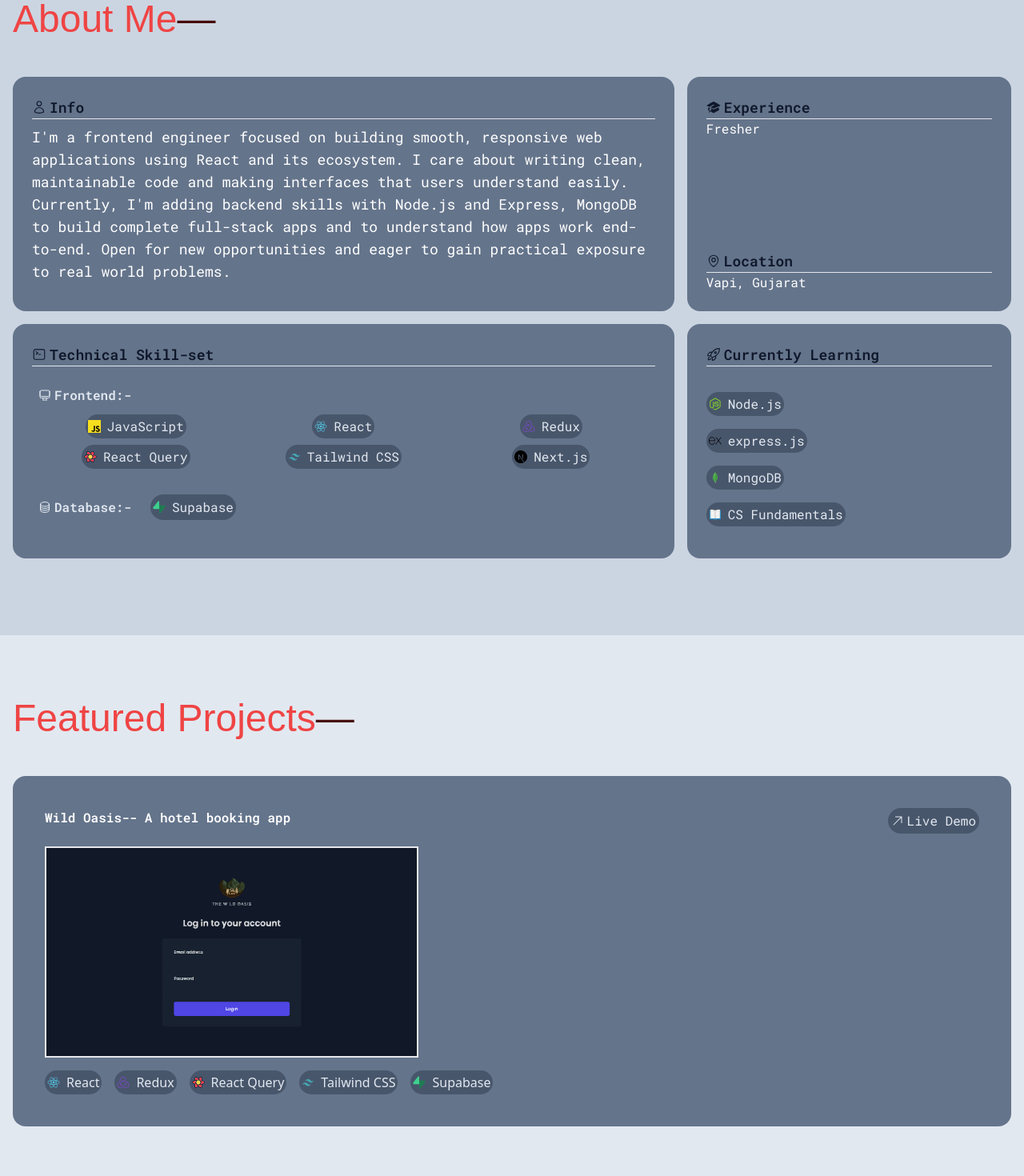
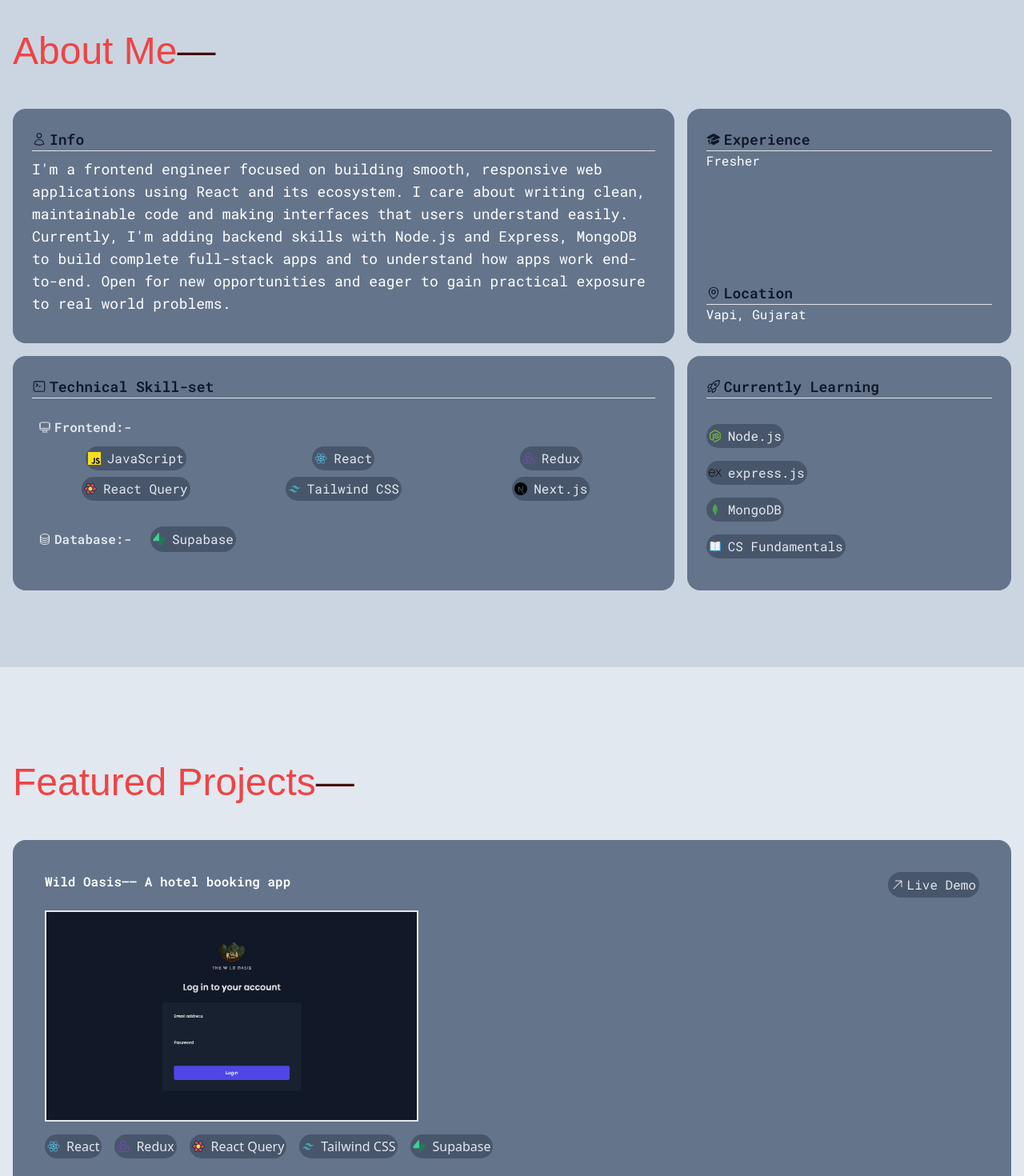
Before and after one commit to Shatayu25/portfolio_sd, a React (Vite) app: page / in a window 1280 px wide. Shown: the part 880-2350 px from the top of the page at 80% size. Built offline with nearby package versions, Linux system fonts and the light colour scheme; a web font is replaced by a local one.

Commit message:
Fourth Commit

```diff
--- a/src/components/AboutSection.jsx
+++ b/src/components/AboutSection.jsx
@@ -7,22 +7,24 @@
   HiOutlineComputerDesktop,
   HiOutlineCircleStack,
 } from 'react-icons/hi2';
+import SubHeading from './SubHeading';
+import TechPills from './TechPills';
 
 function AboutSection() {
   return (
     <section className='bg-slate-300 py-20' id='about'>
-      <div className='flex px-4 font-poller text-5xl'>
+      <div className='flex px-4 font-poller text-5xl mt-10'>
         <h1 className='text-red-500'>About Me</h1>
         <span className='text-red-950'>&mdash;</span>
       </div>
       <div className='grid font-roboto grid-cols-3 p-4 grid-rows-2 gap-4 mt-8'>
         <div className='col-start-1 col-end-3 bg-slate-500 w-full h-full p-6 rounded-2xl'>
-          <div className='flex gap-1 text-lg items-center font-extrabold text-slate-900 border-b-[1px]'>
+          <SubHeading>
             <span>
               <HiOutlineUser />
             </span>
             <p>Info</p>
-          </div>
+          </SubHeading>
           <p className='text-lg mt-2'>
             I&apos;m a frontend engineer focused on building smooth, responsive
             web applications using React and its ecosystem. I care about writing
@@ -35,32 +37,32 @@
         </div>
         <div className=' flex flex-col justify-between bg-slate-500 w-full h-full p-6 rounded-2xl'>
           <div>
-            <div className='flex gap-1 text-lg items-center font-extrabold text-slate-900 border-b-[1px]'>
+            <SubHeading>
               <span>
                 <HiAcademicCap />
               </span>
               <p>Experience</p>
-            </div>
+            </SubHeading>
             <p>Fresher</p>
           </div>
           <div>
-            <div className='flex gap-1 text-lg items-center font-extrabold text-slate-900 border-b-[1px]'>
+            <SubHeading>
               <span>
                 <HiOutlineMapPin />
               </span>
               <p>Location</p>
-            </div>
+            </SubHeading>
             <p>Vapi, Gujarat</p>
           </div>
         </div>
         <div className='col-start-1 col-end-3'>
           <div className='bg-slate-500 w-full h-full p-6 rounded-2xl'>
-            <div className='flex gap-1 text-lg items-center font-extrabold text-slate-900 border-b-[1px]'>
+            <SubHeading>
               <span>
                 <HiOutlineCommandLine />
               </span>
               <p>Technical Skill-set</p>
-            </div>
+            </SubHeading>
             <div className='p-1 rounded-2xl mt-4'>
               <div className='flex text-slate-200 items-center gap-1 p-1 text-base font-extrabold'>
                 <span>
@@ -69,42 +71,42 @@
                 <p>Frontend:-</p>
               </div>
               <div className='grid grid-cols-3 grid-rows-2 gap-2 justify-items-center my-2'>
-                <div className='flex items-center gap-2 p-[3px] px-[3px] w-fit bg-slate-800/40 rounded-2xl text-slate-200 hover:text-slate-800 hover:bg-slate-200 cursor-pointer transition-all duration-300'>
+                <TechPills>
                   <span className='w-4 h-4 inline-block'>
                     <img src='./js-logo.svg' alt='js-logo' />
                   </span>
                   <p>JavaScript</p>
-                </div>
-                <div className='flex items-center gap-2 p-[3px] px-[3px] w-fit bg-slate-800/40 rounded-2xl text-slate-200 hover:text-slate-800 hover:bg-slate-200 cursor-pointer transition-all duration-300'>
+                </TechPills>
+                <TechPills>
                   <span className='w-4 h-4 inline-block'>
                     <img src='./react_logo.svg' alt='react_logo' />
                   </span>
                   <p>React</p>
-                </div>
-                <div className='flex items-center gap-2 p-[3px] px-[3px] w-fit bg-slate-800/40 rounded-2xl text-slate-200 hover:text-slate-800 hover:bg-slate-200 cursor-pointer transition-all duration-300'>
+                </TechPills>
+                <TechPills>
                   <span className='w-4 h-4 inline-block'>
                     <img src='./redux-logo.svg' alt='redux-logo' />
                   </span>
                   <p>Redux</p>
-                </div>
-                <div className='flex items-center gap-2 p-[3px] px-[3px] w-fit bg-slate-800/40 rounded-2xl text-slate-200 hover:text-slate-800 hover:bg-slate-200 cursor-pointer transition-all duration-300'>
+                </TechPills>
+                <TechPills>
                   <span className='w-4 h-4 inline-block'>
                     <img src='./rq-logo.svg' alt='rq-logo' />
                   </span>
                   <p>React Query</p>
-                </div>
-                <div className='flex items-center gap-2 p-[3px] px-[3px] w-fit bg-slate-800/40 rounded-2xl text-slate-200 hover:text-slate-800 hover:bg-slate-200 cursor-pointer transition-all duration-300'>
+                </TechPills>
+                <TechPills>
                   <span className='w-4 h-4 inline-block'>
                     <img src='./tailwind_logo.svg' alt='tailwind-logo' />
                   </span>
                   <p>Tailwind CSS</p>
-                </div>
-                <div className='flex items-center gap-2 p-[3px] px-[3px] w-fit bg-slate-800/40 rounded-2xl text-slate-200 hover:text-slate-800 hover:bg-slate-200 cursor-pointer transition-all duration-300'>
+                </TechPills>
+                <TechPills>
                   <span className='w-4 h-4 inline-block'>
                     <img src='./nextjs-logo.svg' alt='nextjs-logo' />
                   </span>
                   <p>Next.js</p>
-                </div>
+                </TechPills>
               </div>
             </div>
             <div className=' p-1 rounded-2xl mt-4 w-full flex gap-5'>
@@ -114,47 +116,47 @@
                 </span>
                 <p>Database:-</p>
               </div>
-              <div className='flex items-center gap-2 p-[3px] px-[3px] w-fit bg-slate-800/40 rounded-2xl text-slate-200 hover:text-slate-800 hover:bg-slate-200 cursor-pointer transition-all duration-300'>
+              <TechPills>
                 <span className='w-4 h-4 inline-block'>
                   <img src='./supabase-logo.svg' alt='supabase-logo' />
                 </span>
                 <p>Supabase</p>
-              </div>
+              </TechPills>
             </div>
           </div>
         </div>
         <div className='bg-slate-500 w-full h-full p-6 rounded-2xl'>
-          <div className='flex gap-1 text-lg items-center font-extrabold text-slate-900 border-b-[1px]'>
+          <SubHeading>
             <span>
               <HiOutlineRocketLaunch />
             </span>
             <p>Currently Learning</p>
-          </div>
+          </SubHeading>
           <div className='flex flex-col gap-4 py-4 mt-4'>
-            <div className='flex items-center gap-2 p-[3px] px-[3px] w-fit bg-slate-800/40 rounded-2xl text-slate-200 hover:text-slate-800 hover:bg-slate-200 cursor-pointer transition-all duration-300'>
+            <TechPills>
               <span className='w-4 h-4 inline-block'>
                 <img src='./nodejs-logo.svg' alt='nodejs-logo' />
               </span>
               <p>Node.js</p>
-            </div>
-            <div className='flex items-center gap-2 p-[3px] px-[3px] w-fit bg-slate-800/40 rounded-2xl text-slate-200 hover:text-slate-800 hover:bg-slate-200 cursor-pointer transition-all duration-300'>
+            </TechPills>
+            <TechPills>
               <span className='w-4 h-4 inline-block'>
                 <img src='./express-logo.svg' alt='express-logo' />
               </span>
               <p>express.js</p>
-            </div>
-            <div className='flex items-center gap-2 p-[3px] px-[3px] w-fit bg-slate-800/40 rounded-2xl text-slate-200 hover:text-slate-800 hover:bg-slate-200 cursor-pointer transition-all duration-300'>
+            </TechPills>
+            <TechPills>
               <span className='w-4 h-4 inline-block'>
                 <img src='./mongodb-logo.svg' alt='mongodb-logo' />
               </span>
               <p>MongoDB</p>
-            </div>
-            <div className='flex items-center gap-2 p-[3px] px-[3px] w-fit bg-slate-800/40 rounded-2xl text-slate-200 hover:text-slate-800 hover:bg-slate-200 cursor-pointer transition-all duration-300'>
+            </TechPills>
+            <TechPills>
               <span className='w-4 h-4 inline-block'>
                 <img src='./books-logo.svg' alt='books-logo' />
               </span>
               <p>CS Fundamentals</p>
-            </div>
+            </TechPills>
           </div>
         </div>
       </div>
--- a/src/components/ConnectSection.jsx
+++ b/src/components/ConnectSection.jsx
@@ -4,7 +4,7 @@
 function ConnectSection() {
   return (
     <section className='bg-slate-950 py-20' id='connect'>
-      <div className='flex flex-col px-4 font-poller'>
+      <div className='flex flex-col px-4 font-poller mt-10'>
         <h1 className='text-red-500 text-5xl'>Let&apos;s Connect!</h1>
         <div className='flex items-center gap-2 text-xl'>
           <span className='text-red-500'>
@@ -15,7 +15,7 @@
           </h2>
         </div>
       </div>
-      <div className='bg-slate-400 font-roboto p-10 mt-4 w-[30%] mx-auto rounded-2xl'>
+      <div className='bg-slate-400 font-roboto p-10 mt-16 w-[35%] mx-auto rounded-2xl'>
         <form className='text-slate-800 flex flex-col gap-3'>
           <label htmlFor='name' className='font-bold'>
             Name:-&nbsp;
--- a/src/components/ProjectSection.jsx
+++ b/src/components/ProjectSection.jsx
@@ -1,56 +1,62 @@
 import { HiArrowUpRight } from 'react-icons/hi2';
+import TechPills from './TechPills';
 
 function ProjectSection() {
   return (
     <section className='bg-slate-200 py-20' id='work'>
-      <div className='flex px-4 font-poller text-5xl'>
+      <div className='flex px-4 font-poller text-5xl mt-10'>
         <h1 className='text-red-500'>Featured Projects</h1>
         <span className='text-red-950'>&mdash;</span>
       </div>
       <div className='flex flex-col font-robot bg-slate-500 rounded-2xl p-10 m-4 gap-4 mt-12'>
         <div className='flex justify-between font-roboto'>
-          <p className='font-bold'>Wild Oasis-- A hotel booking app</p>
-          <div className='flex items-center gap-1 bg-slate-800/40 rounded-2xl text-slate-200 hover:text-slate-800 hover:bg-slate-200 p-1 cursor-pointer'>
+          <p className='font-bold'>
+            Wild Oasis&mdash;&mdash; A hotel booking app
+          </p>
+          <a
+            href='https://the-wild-oasis-sd.vercel.app/'
+            className='flex items-center gap-1 bg-slate-800/40 rounded-2xl text-slate-200 hover:text-slate-800 hover:bg-slate-200 p-1 cursor-pointer'
+          >
             <span>
               <HiArrowUpRight />
             </span>
             <p>Live Demo</p>
-          </div>
+          </a>
         </div>
         <div className='w-[40%] border-2'>
           <img src='./project_img.svg' alt='project_img' />
         </div>
         <div className='flex gap-4'>
-          <div className='flex items-center gap-2 p-[3px] px-[3px] w-fit bg-slate-800/40 rounded-2xl text-slate-200 hover:text-slate-800 hover:bg-slate-200 cursor-pointer transition-all duration-300'>
+          <TechPills>
             <span className='w-4 h-4 inline-block'>
               <img src='./react_logo.svg' alt='react_logo' />
             </span>
             <p>React</p>
-          </div>
-          <div className='flex items-center gap-2 p-[3px] px-[3px] w-fit bg-slate-800/40 rounded-2xl text-slate-200 hover:text-slate-800 hover:bg-slate-200 cursor-pointer transition-all duration-300'>
+          </TechPills>
+          <TechPills>
             <span className='w-4 h-4 inline-block'>
               <img src='./redux-logo.svg' alt='redux-logo' />
             </span>
             <p>Redux</p>
-          </div>
-          <div className='flex items-center gap-2 p-[3px] px-[3px] w-fit bg-slate-800/40 rounded-2xl text-slate-200 hover:text-slate-800 hover:bg-slate-200 cursor-pointer transition-all duration-300'>
+          </TechPills>
+          <TechPills>
             <span className='w-4 h-4 inline-block'>
               <img src='./rq-logo.svg' alt='rq-logo' />
             </span>
             <p>React Query</p>
-          </div>
-          <div className='flex items-center gap-2 p-[3px] px-[3px] w-fit bg-slate-800/40 rounded-2xl text-slate-200 hover:text-slate-800 hover:bg-slate-200 cursor-pointer transition-all duration-300'>
+          </TechPills>
+          <TechPills>
             <span className='w-4 h-4 inline-block'>
               <img src='./tailwind_logo.svg' alt='tailwind-logo' />
             </span>
             <p>Tailwind CSS</p>
-          </div>
-          <div className='flex items-center gap-2 p-[3px] px-[3px] w-fit bg-slate-800/40 rounded-2xl text-slate-200 hover:text-slate-800 hover:bg-slate-200 cursor-pointer transition-all duration-300'>
+          </TechPills>
+          <TechPills>
             <span className='w-4 h-4 inline-block'>
               <img src='./supabase-logo.svg' alt='supabase-logo' />
             </span>
             <p>Supabase</p>
-          </div>
+          </TechPills>
         </div>
       </div>
     </section>
--- /dev/null
+++ b/src/components/SubHeading.jsx
@@ -0,0 +1,15 @@
+import PropTypes from 'prop-types';
+
+function SubHeading({ children }) {
+  return (
+    <div className='flex gap-1 text-lg items-center font-extrabold text-slate-900 border-b-[1px]'>
+      {children}
+    </div>
+  );
+}
+
+SubHeading.propTypes = {
+  children: PropTypes.node.isRequired,
+};
+
+export default SubHeading;
--- /dev/null
+++ b/src/components/TechPills.jsx
@@ -0,0 +1,15 @@
+import PropTypes from 'prop-types';
+
+function TechPills({ children }) {
+  return (
+    <div className='flex items-center gap-2 p-[3px] px-[3px] w-fit bg-slate-800/40 rounded-2xl text-slate-200 hover:text-slate-800 hover:bg-slate-200 cursor-pointer transition-all duration-300'>
+      {children}
+    </div>
+  );
+}
+
+TechPills.propTypes = {
+  children: PropTypes.node.isRequired,
+};
+
+export default TechPills;
```
